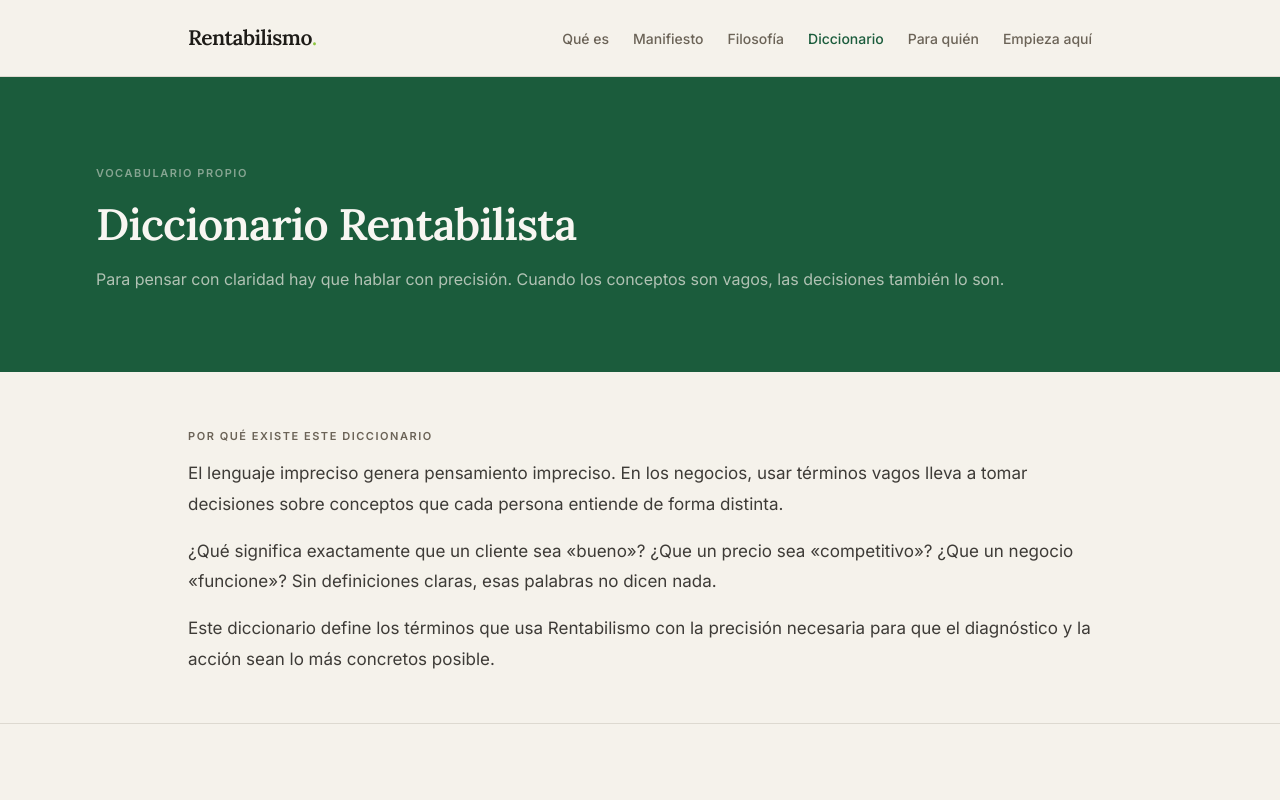
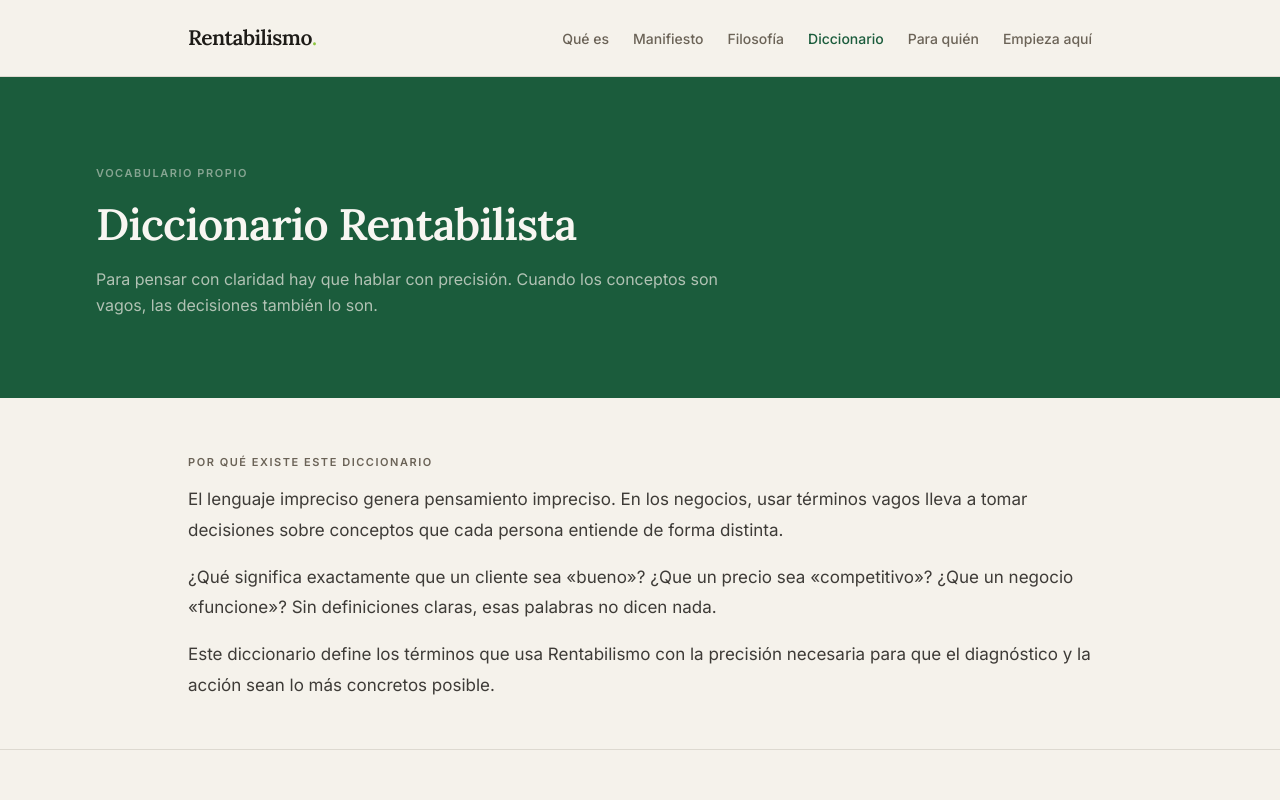
Before and after one commit to animaciongalicia/rentabilismo.es, a Next.js app: page /diccionario in a window 1280 px wide. Shown: the top 800 px of the page. Built offline with nearby package versions, Linux system fonts and the light colour scheme.

Commit message:
fix(diccionario): añadir max-w-2xl al subtítulo del hero
Era la única página sin max-w en el subtítulo hero, lo que hacía que
el texto se extendiera al ancho completo (1088px) mientras el resto
de páginas lo limitan a 672px (max-w-2xl).

https://claude.ai/code/session_01941L2zPXKvQihyTEKuFCap

```diff
--- a/app/diccionario/page.tsx
+++ b/app/diccionario/page.tsx
@@ -101,7 +101,7 @@ export default function DiccionarioPage() {
           <h1 className="font-display text-display-xl text-r-white">
             Diccionario Rentabilista
           </h1>
-          <p className="mt-4 text-base leading-relaxed text-r-warm/70">
+          <p className="mt-4 max-w-2xl text-base leading-relaxed text-r-warm/70">
             Para pensar con claridad hay que hablar con precisión. Cuando los
             conceptos son vagos, las decisiones también lo son.
           </p>
```
